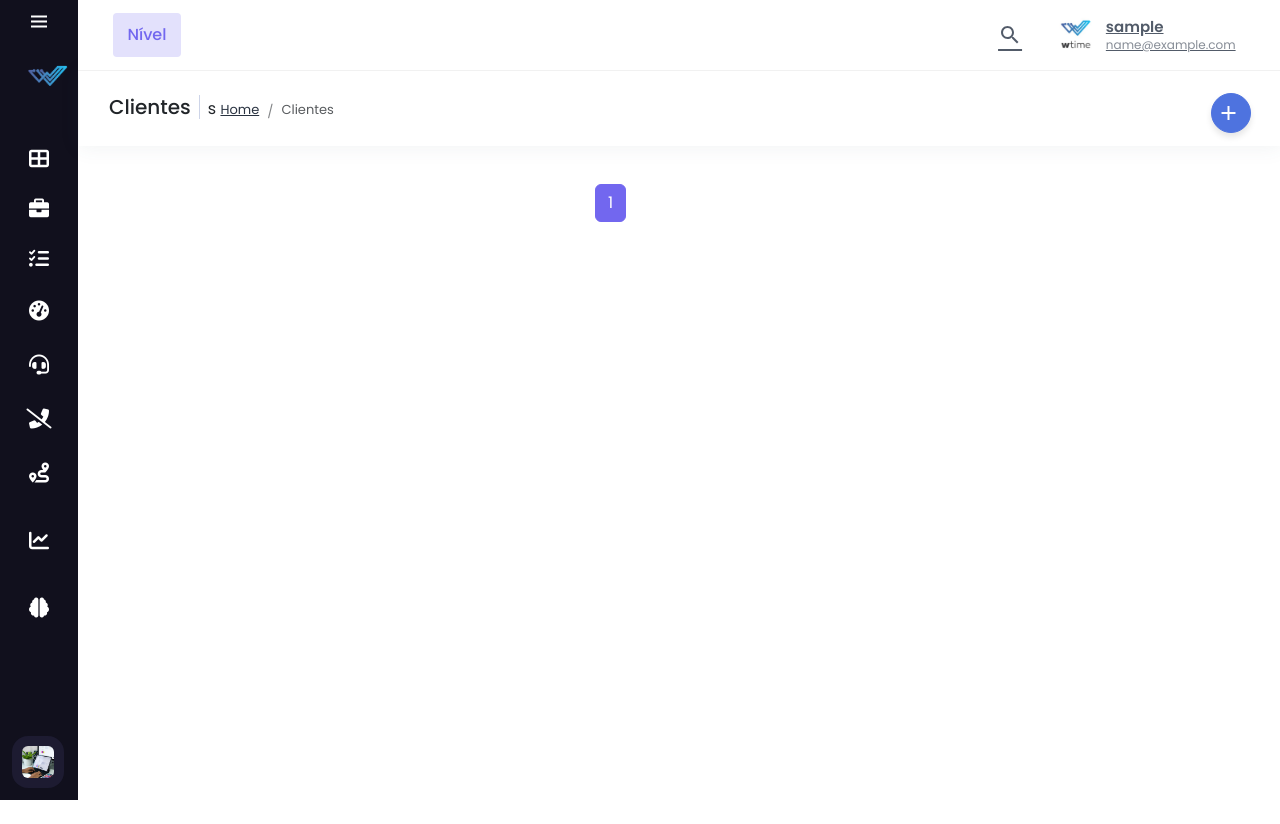
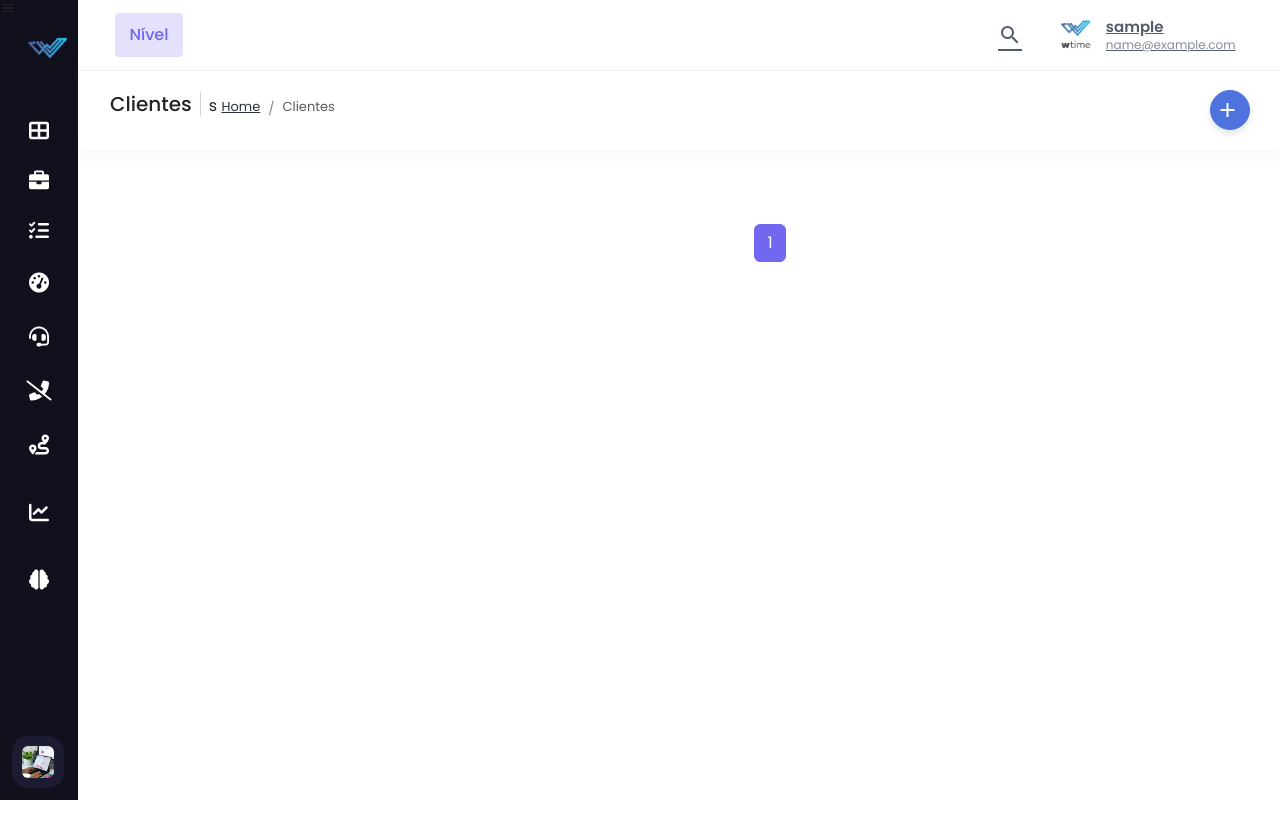
Before and after one commit to JVitorFlow/Dash, a Django app: page /lista_clientes/ in a window 1280 px wide. Run offline with Django 3.2, Linux system fonts and the light colour scheme; the visitor is signed in with stand-in values (Sample User, id 1); data that the repository does not hold is empty; parts of the project's set-up code (start-up, migrations or seed data) failed here and were passed over; some libraries are stand-ins or nearby versions.

Commit message:
style: formata código com Prettier e remove logs desnecessários

```diff
--- a/django-dashboard-kit/apps/templates/layouts/base.html
+++ b/django-dashboard-kit/apps/templates/layouts/base.html
@@ -2,9 +2,7 @@
 <html lang="en">
   <head>
     {% load static %}
-    <title>
-        Wtime DashboardX - {% block title %}{% endblock %} | AppSeed
-    </title>
+    <title>Wtime DashboardX - {% block title %}{% endblock %} | AppSeed</title>
 
     <!-- HTML5 Shim and Respond.js IE11 support of HTML5 elements and media queries -->
 
@@ -14,67 +12,106 @@
       <script src="https://oss.maxcdn.com/libs/respond.js/1.4.2/respond.min.js"></script>
     <![endif]-->
     <!-- Meta -->
-    <meta charset="utf-8">
-    <meta name="viewport" content="width=device-width, initial-scale=1.0, user-scalable=0, minimal-ui">
+    <meta charset="utf-8" />
+    <meta
+      name="viewport"
+      content="width=device-width, initial-scale=1.0, user-scalable=0, minimal-ui"
+    />
     <meta http-equiv="X-UA-Compatible" content="IE=edge" />
-    <meta name="description" content="Wtime Dashboardx is made using Bootstrap 5 design framework. Download the free admin template & use it for your project.">
-    <meta name="keywords" content="Wtime Dashboardx, Dashboardx Wtime, Dashboard UI, Bootstrap 5, Admin Template, Admin Dashboard, CRM, CMS, Free Bootstrap Admin Template">
-    <meta name="author" content="DashboardKit ">
-    <meta name="viewport" content="width=device-width, initial-scale=1.0">
+    <meta
+      name="description"
+      content="Wtime Dashboardx is made using Bootstrap 5 design framework. Download the free admin template & use it for your project."
+    />
+    <meta
+      name="keywords"
+      content="Wtime Dashboardx, Dashboardx Wtime, Dashboard UI, Bootstrap 5, Admin Template, Admin Dashboard, CRM, CMS, Free Bootstrap Admin Template"
+    />
+    <meta name="author" content="DashboardKit " />
+    <meta name="viewport" content="width=device-width, initial-scale=1.0" />
     <!-- Favicon icon -->
-    <link rel="icon" href="{% static 'assets/images/user/LogoVertical_Wtime_EscritoBranco.png' %}" type="image/x-icon">
+    <link
+      rel="icon"
+      href="{% static 'assets/images/user/LogoVertical_Wtime_EscritoBranco.png' %}"
+      type="image/x-icon"
+    />
 
-    <link href='https://unpkg.com/boxicons@2.0.7/css/boxicons.min.css' rel='stylesheet'>
+    <link
+      href="https://unpkg.com/boxicons@2.0.7/css/boxicons.min.css"
+      rel="stylesheet"
+    />
 
     <!-- font css -->
-    <link rel="stylesheet" href="/static/assets/fonts/feather.css">
-    <link rel="stylesheet" href="/static/assets/fonts/fontawesome.css">
-    <link rel="stylesheet" href="/static/assets/fonts/material.css">
+    <link rel="stylesheet" href="/static/assets/fonts/feather.css" />
+    <link rel="stylesheet" href="/static/assets/fonts/fontawesome.css" />
+    <link rel="stylesheet" href="/static/assets/fonts/material.css" />
 
     <!-- vendor css -->
-    <link rel="stylesheet" href="/static/assets/css/style.css" id="main-style-link">
-    <link href="https://fonts.googleapis.com/icon?family=Material+Icons" rel="stylesheet">
-    <link rel="stylesheet" href="https://cdnjs.cloudflare.com/ajax/libs/font-awesome/6.0.0-beta3/css/all.min.css">
+    <link
+      rel="stylesheet"
+      href="/static/assets/css/style.css"
+      id="main-style-link"
+    />
+    <link
+      href="https://fonts.googleapis.com/icon?family=Material+Icons"
+      rel="stylesheet"
+    />
+    <link
+      rel="stylesheet"
+      href="https://cdnjs.cloudflare.com/ajax/libs/font-awesome/6.0.0-beta3/css/all.min.css"
+    />
 
     <!-- Flatpickr CSS -->
-	<link rel="stylesheet" href="https://cdn.jsdelivr.net/npm/flatpickr/dist/flatpickr.min.css">
+    <link
+      rel="stylesheet"
+      href="https://cdn.jsdelivr.net/npm/flatpickr/dist/flatpickr.min.css"
+    />
 
     <!-- DataTables CSS -->
-    <link rel="stylesheet" type="text/css" href="https://cdn.datatables.net/1.13.4/css/jquery.dataTables.min.css"/>
+    <link
+      rel="stylesheet"
+      type="text/css"
+      href="https://cdn.datatables.net/1.13.4/css/jquery.dataTables.min.css"
+    />
 
     <!-- Sidebar CSS -->
-    <link rel="stylesheet" href="{% static 'assets/css/sidebar.css' %}"> <!-- Caminho para o sidebar.css -->
+    <link rel="stylesheet" href="{% static 'assets/css/sidebar.css' %}" />
+    <!-- Caminho para o sidebar.css -->
 
     <!-- jQuery (necessário para o DataTables) -->
     <script src="https://code.jquery.com/jquery-3.6.0.min.js"></script>
 
     <!-- DataTables JS -->
-    <script type="text/javascript" src="https://cdn.datatables.net/1.13.4/js/jquery.dataTables.min.js"></script>
+    <script
+      type="text/javascript"
+      src="https://cdn.datatables.net/1.13.4/js/jquery.dataTables.min.js"
+    ></script>
     <!-- Bootstrap 5 CSS -->
-    <link rel="stylesheet" href="https://cdn.jsdelivr.net/npm/bootstrap@5.3.0-alpha1/dist/css/bootstrap.min.css">
+    <link
+      rel="stylesheet"
+      href="https://cdn.jsdelivr.net/npm/bootstrap@5.3.0-alpha1/dist/css/bootstrap.min.css"
+    />
     <!-- Bootstrap JS and Popper.js -->
     <script src="https://cdn.jsdelivr.net/npm/@popperjs/core@2.11.6/dist/umd/popper.min.js"></script>
     <script src="https://cdn.jsdelivr.net/npm/bootstrap@5.3.0-alpha1/dist/js/bootstrap.min.js"></script>
-
 
     {% block extrahead %}{% endblock extrahead %}
 
     <!-- Specific CSS goes HERE -->
     {% block stylesheets %}{% endblock stylesheets %}
 
-
     <script src="https://cdn.jsdelivr.net/npm/flatpickr"></script>
     <script src="https://cdn.jsdelivr.net/npm/flatpickr/dist/l10n/pt.js"></script>
-
   </head>
   <body class="">
-
-	{% include 'includes/preloader.html' %}
-4
+    {% include 'includes/preloader.html' %} 4
     <!-- [ Mobile header ] start -->
     <div class="pc-mob-header pc-header">
       <div class="pcm-logo">
-			<img src="{% static 'assets/images/user/LogoHorizontal_Wtime_CorOficial-1.png' %}" alt="" class="logo logo-lg">
+        <img
+          src="{% static 'assets/images/user/LogoHorizontal_Wtime_CorOficial-1.png' %}"
+          alt=""
+          class="logo logo-lg"
+        />
       </div>
       <div class="pcm-toolbar">
         <a href="#!" class="pc-head-link" id="mobile-collapse">
@@ -105,13 +142,9 @@
         {% include 'includes/navigation.html' %}
 
         <!-- Conteúdo Principal -->
-            <main>
-                {% block content %}{% endblock content %}
-            </main>
+        <main>{% block content %}{% endblock content %}</main>
       </div>
     </div>
-
-
 
     <!--
     {% include 'includes/promo-fixed-button.html' %}
@@ -121,122 +154,6 @@
 
     <!-- Specific Page JS goes HERE  -->
     {% block javascripts %}{% endblock javascripts %}
-    <script>
-        // Seletores
-        const sidebar = document.querySelector(".sidebar");
-        const sidebarBtn = document.querySelector(".bx-menu");
-        const contentSection = document.querySelector(".content-section");
-        const header = document.querySelector(".pc-header");
-
-        // Evento de Clique para Toggle da Sidebar
-        sidebarBtn.addEventListener("click", () => {
-            sidebar.classList.toggle("close");
-            contentSection.classList.toggle("content-section-close");
-            header.classList.toggle("pc-header-close");
-        });
-
-        // Evento para expandir e recolher sub-menus
-        const arrows = document.querySelectorAll(".arrow");
-        arrows.forEach(arrow => {
-            arrow.addEventListener("click", (e) => {
-                const arrowParent = e.target.parentElement.parentElement; // Seleciona o elemento pai do menu
-                arrowParent.classList.toggle("showMenu");
-            });
-        });
-    </script>
-    <style>
-        /* Seção de Conteúdo */
-        .content-section {
-            margin-left: 65px; /* Espaço reservado quando a sidebar está aberta */
-            margin-right: 20px;
-            transition: all 0.3s ease;
-            min-height: 100vh; /* Garante que o conteúdo preencha a altura da tela */
-        }
-
-        /* Header */
-        .pc-header {
-            position: fixed;
-            width: calc(100% - 260px); /* Largura do header quando a sidebar está aberta */
-            margin-left: 260px;
-            top: 0;
-            left: 0;
-            z-index: 1001;
-            background-color: #fff;
-            transition: all 0.3s ease;
-        }
-
-        /* Container Principal */
-        .pc-container {
-            position: relative;
-            margin-left: 260px; /* Espaço reservado quando a sidebar está aberta */
-            width: calc(100% - 260px); /* Largura do conteúdo principal */
-            padding-top: 20px; /* Espaço reservado para o header fixo */
-            transition: all 0.3s ease;
-        }
-
-        /* Conteúdo Principal */
-        .pc-container .pcoded-content {
-            max-width: 100%; /* Altera para 100% para usar toda a largura disponível */
-            margin-left: auto;
-            margin-right: auto;
-            padding-left: 15px;
-            padding-right: 15px;
-        }
-
-        /* Header da Página */
-        .page-header {
-            position: fixed;
-            width: calc(100% - 260px); /* Largura do header quando a sidebar está aberta */
-            padding: 13px 30px; /* Padding conforme mostrado na imagem */
-            top: 70px; /* Considerando que o .pc-header tem 70px de altura */
-            left: 260px;
-            background-color: #fff; /* Cor de fundo para destacar o header */
-            z-index: 1000;
-            transition: all 0.3s ease; /* Transição suave para mudanças */
-        }
-
-        /* Ajuste de margem quando a Sidebar estiver fechada */
-        .sidebar.close ~ .content-section .page-header {
-            margin-left: 1px; /* Ajusta a margem quando a sidebar está fechada */
-            width: calc(100% - 78px); /* Ajusta a largura do header quando a sidebar está fechada */
-            left: 78px; /* Ajuste o alinhamento horizontal */
-        }
-
-        .sidebar.close ~ .content-section .pc-header {
-            width: calc(100% - 78px); /* Ajusta a largura do header quando a sidebar está fechada */
-            margin-left: 78px;
-        }
-
-        .sidebar.close ~ .content-section .pc-container {
-            margin-left: 78px; /* Ajusta a margem quando a sidebar está fechada */
-            width: calc(100% - 78px); /* Ajusta a largura do conteúdo principal quando a sidebar está fechada */
-        }
-
-        .sidebar.close ~ .content-section .page-header {
-            margin-left: 1px; /* Ajusta a margem quando a sidebar está fechada */
-            width: calc(100% - 78px); /* Ajusta a largura do header quando a sidebar está fechada */
-            left: 78px;
-        }
-        /* Ajuste do ícone de menu na sidebar */
-        .sidebar .bx-menu {
-            font-size: 24px; /* Tamanho do ícone */
-            color: #ffffff; /* Cor branca para contraste com o fundo escuro */
-            margin: 15px auto; /* Margem superior e inferior para centralizar */
-            display: block; /* Garante que o ícone ocupe uma linha completa */
-            text-align: center; /* Centraliza o ícone na linha */
-            cursor: pointer; /* Cursor de ponteiro para indicar que é clicável */
-        }
-
-        .sidebar .bx-menu:hover {
-            color: #00aaff; /* Cor de destaque ao passar o mouse */
-        }
-
-        .sidebar.close .bx-menu {
-            margin: 10px auto; /* Ajusta a margem para quando a sidebar está fechada */
-        }
-
-    </style>
-
 
   </body>
 </html>
```
Also changed, not shown: django-dashboard-kit/apps/static/assets/js/relatorio/jornadaUsuario.js (+306 -188 lines). Lines whose indentation alone changed are shown as unchanged.
